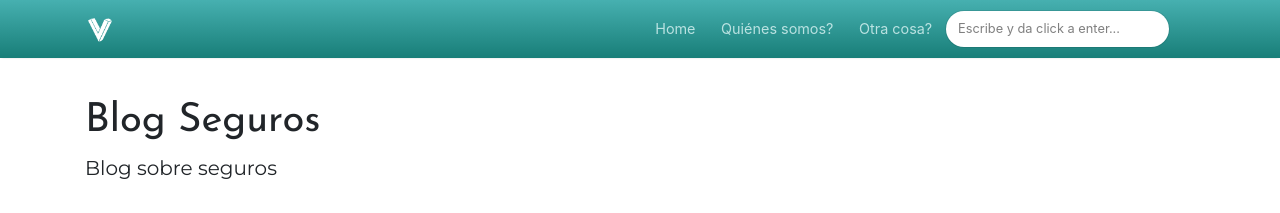
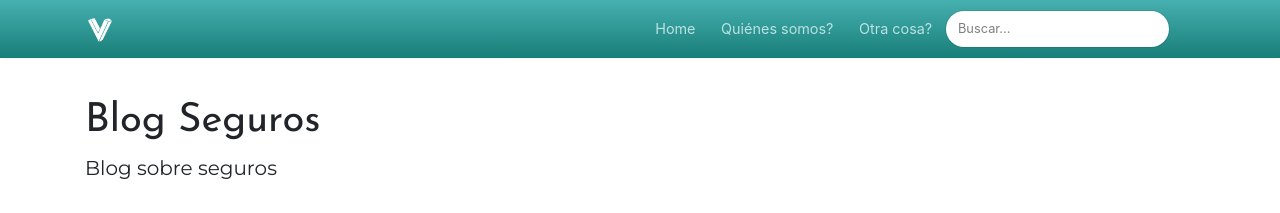
Before and after one commit to ignacio-noriega/blog, a Jekyll site: the page built from _pages/about.md, in a window 1280 px wide. Shown: the top 213 px of the page. Built offline with Jekyll 4.4.1, drawn with Linux system fonts in a browser that asks for light colours; nearby versions of some CDN libraries.

Commit message:
search in esp

```diff
--- a/_includes/search-lunr.html
+++ b/_includes/search-lunr.html
@@ -11,7 +11,7 @@
 
 
 <form class="bd-search" onSubmit="return lunr_search(document.getElementById('lunrsearch').value);">
-    <input type="text" class="form-control text-small launch-modal-search" id="lunrsearch" name="q" maxlength="255" value="" placeholder="Escribe y da click a enter..."/>
+    <input type="text" class="form-control text-small launch-modal-search" id="lunrsearch" name="q" maxlength="255" value="" placeholder="Buscar..."/>
 </form>
 
 <div id="lunrsearchresults">
--- a/assets/js/lunrsearchengine.js
+++ b/assets/js/lunrsearchengine.js
@@ -33,7 +33,7 @@
 function lunr_search(term) {
     document.getElementById('lunrsearchresults').innerHTML = '<ul></ul>';
     if(term) {
-        document.getElementById('lunrsearchresults').innerHTML = "<p>Search results for '" + term + "'</p>" + document.getElementById('lunrsearchresults').innerHTML;
+        document.getElementById('lunrsearchresults').innerHTML = "<p>Resultados para '" + term + "'</p>" + document.getElementById('lunrsearchresults').innerHTML;
         //put results on the screen.
         var results = idx.search(term);
         if(results.length>0){
@@ -48,7 +48,7 @@
                 document.querySelectorAll('#lunrsearchresults ul')[0].innerHTML = document.querySelectorAll('#lunrsearchresults ul')[0].innerHTML + "<li class='lunrsearchresult'><a href='" + url + "'><span class='title'>" + title + "</span><br /><span class='body'>"+ body +"</span><br /><span class='url'>"+ url +"</span></a></li>";
             }
         } else {
-            document.querySelectorAll('#lunrsearchresults ul')[0].innerHTML = "<li class='lunrsearchresult'>No results found...</li>";
+            document.querySelectorAll('#lunrsearchresults ul')[0].innerHTML = "<li class='lunrsearchresult'>No hay resultados...</li>";
         }
     }
     return false;
@@ -58,7 +58,7 @@
     $('#lunrsearchresults').show( 400 );
     $( "body" ).addClass( "modal-open" );
 
-    document.getElementById('lunrsearchresults').innerHTML = '<div id="resultsmodal" class="modal fade show d-block"  tabindex="-1" role="dialog" aria-labelledby="resultsmodal"> <div class="modal-dialog shadow-lg" role="document"> <div class="modal-content"> <div class="modal-header" id="modtit"> <button type="button" class="close" id="btnx" data-dismiss="modal" aria-label="Close"> &times; </button> </div> <div class="modal-body"> <ul class="mb-0"> </ul>    </div> <div class="modal-footer"><button id="btnx" type="button" class="btn btn-danger btn-sm" data-dismiss="modal">Close</button></div></div> </div></div>';
+    document.getElementById('lunrsearchresults').innerHTML = '<div id="resultsmodal" class="modal fade show d-block"  tabindex="-1" role="dialog" aria-labelledby="resultsmodal"> <div class="modal-dialog shadow-lg" role="document"> <div class="modal-content"> <div class="modal-header" id="modtit"> <button type="button" class="close" id="btnx" data-dismiss="modal" aria-label="Cerrar"> &times; </button> </div> <div class="modal-body"> <ul class="mb-0"> </ul>    </div> <div class="modal-footer"><button id="btnx" type="button" class="btn btn-danger btn-sm" data-dismiss="modal">Close</button></div></div> </div></div>';
     if(term) {
         document.getElementById('modtit').innerHTML = "<h5 class='modal-title'>Search results for '" + term + "'</h5>" + document.getElementById('modtit').innerHTML;
         //put results on the screen.
@@ -75,7 +75,7 @@
                 document.querySelectorAll('#lunrsearchresults ul')[0].innerHTML = document.querySelectorAll('#lunrsearchresults ul')[0].innerHTML + "<li class='lunrsearchresult'><a href='" + url + "'><span class='title'>" + title + "</span><br /><small><span class='body'>"+ body +"</span><br /><span class='url'>"+ url +"</span></small></a></li>";
             }
         } else {
-            document.querySelectorAll('#lunrsearchresults ul')[0].innerHTML = "<li class='lunrsearchresult'>Sorry, no results found. Close & try a different search!</li>";
+            document.querySelectorAll('#lunrsearchresults ul')[0].innerHTML = "<li class='lunrsearchresult'>No se encontraron resultados. Cierra e intenta una nueva búsqueda.</li>";
         }
     }
     return false;
```
